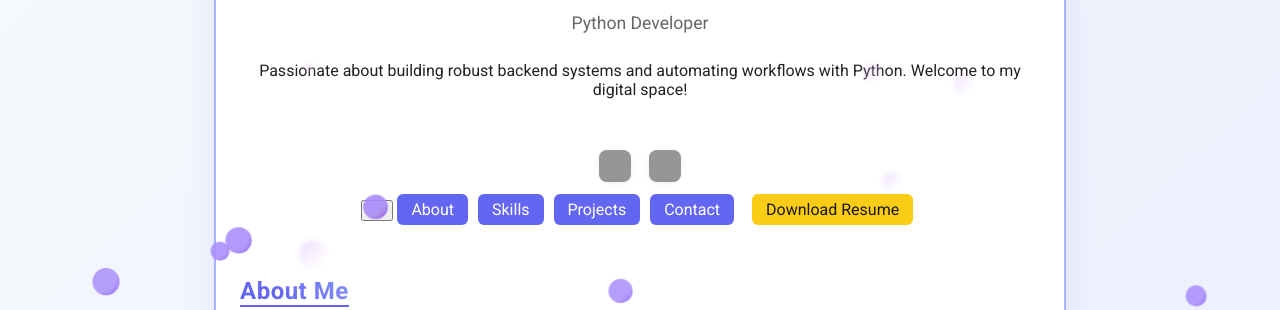
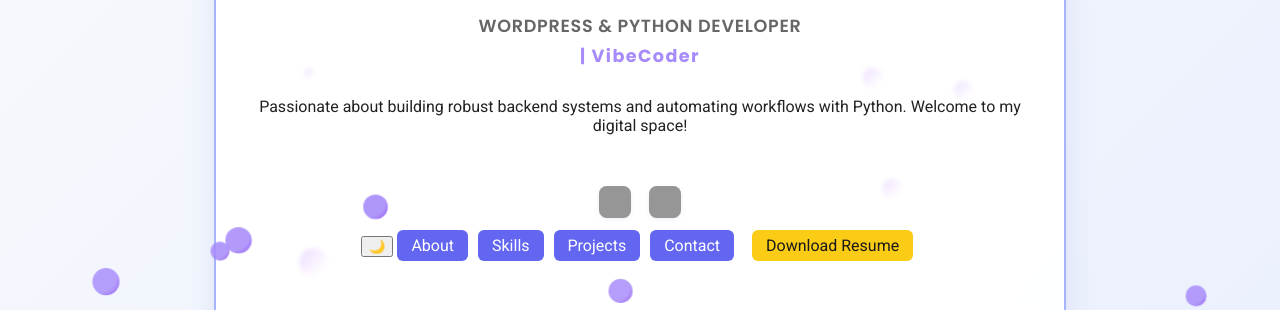
Before and after one commit to MohanPrasandh/-my-portfolio, a plain HTML site: page index.html in a window 1280 px wide. Shown: the part 354-664 px from the top of the page. Drawn offline with Linux system fonts and the light colour scheme; grey boxes are pictures that could not be loaded.

Commit message:
Enhance profile section with animated

```diff
--- a/index.html
+++ b/index.html
@@ -64,6 +64,37 @@
       0% { box-shadow: 0 8px 32px rgba(80,80,200,0.10), 0 0 0 8px #f472b633; }
       100% { box-shadow: 0 8px 32px #818cf855, 0 0 0 12px #facc1533; }
     }
+    /* Add to your style.css for animated subtitle */
+.animated-subtitle {
+  font-family: 'Poppins', 'Inter', Arial, sans-serif;
+  font-size: 1.25rem;
+  font-weight: 600;
+  text-align: center;
+  margin-bottom: 0.5rem;
+  letter-spacing: 0.04em;
+  color: #5c8df6;
+  display: flex;
+  flex-direction: column;
+  align-items: center;
+  gap: 0.2em;
+}
+.subtitle-main {
+  animation: subtitleFadeIn 1.2s cubic-bezier(.4,1.4,.6,1);
+}
+.subtitle-vibe {
+  color: #a78bfa;
+  font-weight: 700;
+  letter-spacing: 0.08em;
+  animation: vibeSlideIn 1.2s 0.8s cubic-bezier(.4,1.4,.6,1) backwards;
+}
+@keyframes subtitleFadeIn {
+  from { opacity: 0; transform: translateY(18px) scale(0.96);}
+  to { opacity: 1; transform: none;}
+}
+@keyframes vibeSlideIn {
+  from { opacity: 0; transform: translateX(-24px) scale(0.96);}
+  to { opacity: 1; transform: none;}
+}
   </style>
   <link rel="stylesheet" href="style.css" />
   <link rel="preconnect" href="https://fonts.googleapis.com">
@@ -83,7 +114,10 @@
           <div class="profile-particles"></div>
         </div>
         <h1 class="profile-heading">Hi, I'm Mohan Prasandh <span class="wave">👋</span></h1>
-        <p class="subtitle">Python Developer</p>
+        <p class="subtitle animated-subtitle">
+  <span class="subtitle-main">WORDPRESS & PYTHON DEVELOPER</span>
+  <span class="subtitle-vibe">| VibeCoder</span>
+</p>
         <p class="intro">Passionate about building robust backend systems and automating workflows with Python. Welcome to my digital space!</p>
       </div>
       <div class="socials">
@@ -99,7 +133,7 @@
       <a href="#skills" class="nav-link">Skills</a>
       <a href="#projects" class="nav-link">Projects</a>
       <a href="#contact" class="nav-link">Contact</a>
-      <a href="resume.pdf" download class="nav-link resume-btn">Download Resume</a>
+      <a href="MOHANPRASANDH_RESUME.pdf" download class="nav-link resume-btn">Download Resume</a>
     </header>
 
     <!-- About Me Section -->
@@ -202,7 +236,7 @@
         </div>
         <div class="contact-item fade-in-up" style="animation-delay:0.3s">
           <span class="contact-icon linkedin-gradient">🔗</span>
-          <a href="https://linkedin.com/in/mohan-prasandh-182484292" class="contact-link" target="_blank">linkedin.com/in/mohan-prasandh-182484292</a>
+          <a href="https://linkedin.com/in/mohan-prasandh-v-182484292" class="contact-link" target="_blank">linkedin.com/in/mohan-prasandh-v-182484292</a>
         </div>
         <div class="contact-item fade-in-up" style="animation-delay:0.5s">
           <span class="contact-icon phone-gradient">📱</span>
```
